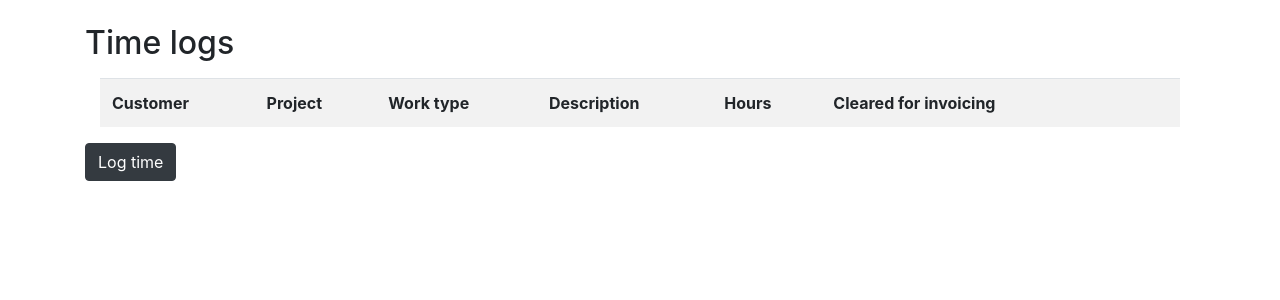
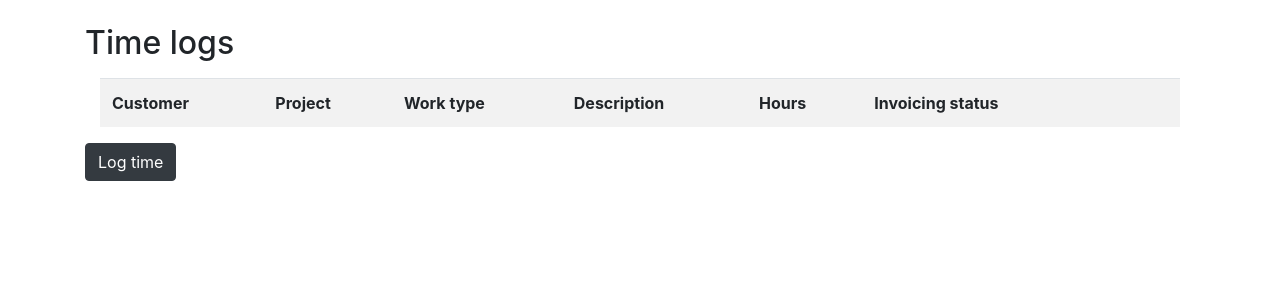
Before and after one commit to emmalait/project-time-mgmt, a Flask app: page /timelogs in a window 1280 px wide. Shown: the part 56-356 px from the top of the page. Run offline with Flask 2, Linux system fonts and the light colour scheme; a user stored in the database is signed in; tables that the repository leaves empty hold one stand-in row (values such as "Sample post"); data that the repository does not hold is empty; some libraries are stand-ins or nearby versions.

Commit message:
Fix to boolean comparison for PostgreSQL

```diff
--- a/application/templates/auth/loginform.html
+++ b/application/templates/auth/loginform.html
@@ -30,4 +30,6 @@
     </div>
 </p>
 
+<p>Not yet registered? Register <a href="{{ url_for('auth_register') }}">here</a>!</p>
+
 {% endblock %}
--- a/application/templates/index.html
+++ b/application/templates/index.html
@@ -4,12 +4,13 @@
 
 
     {% if current_user.is_authenticated %}
-        <p>Hello {{ current_user.name }}!</p>
+        <h4>Hello {{ current_user.name }}!</h4>
 
-        <p>Start logging!</p>
+        <h5>Your most recent time logs</h5>
 
     {% else %}
         <p>
+
             Start by <a href="{{ url_for('auth_login') }}">logging in</a> or <a href="{{ url_for('auth_register') }}">registering.</a>
         </p>
 
--- a/application/templates/timelogs/list.html
+++ b/application/templates/timelogs/list.html
@@ -11,12 +11,9 @@
                     <th>Work type</th>
                     <th>Description</th>
                     <th>Hours</th>
-                    <th>Cleared for invoicing</th>
+                    <th>Invoicing status</th>
                     <th></th>
                     <th></th>
-                    {% if current_user.role == "manager" %}
-                    <th></th>
-                    {% endif %}
                 </tr>
                 {% for timelog in timelogs %}
                 <tr>
@@ -27,10 +24,10 @@
                     <td>{{ timelog.hours}}</td>
                     <td>
                         {% if timelog.cleared == True %}
-                        <span class="badge badge-success">Cleared</span>
+                        <span class="badge badge-success">Invoiced</span>
                         {% endif %}
                         {% if timelog.cleared == False %}
-                        <span class="badge badge-secondary">Not cleared</span>
+                        <span class="badge badge-secondary">Not invoiced</span>
                         {% endif %}
                     </td>
                     <td>
@@ -43,13 +40,6 @@
                             <input type="submit" value="Delete" class="btn btn-dark btn-sm"/>
                         </form>
                     </td>
-                    {% if current_user.role == "manager" %}
-                    <td>
-                        <form method="POST" action="{{ url_for('timelogs_toggle_cleared', timelog_id=timelog.id) }}">
-                            <input type="submit" value="Toggle cleared" class="btn btn-dark btn-sm"/>
-                        </form>
-                    </td>
-                    {% endif %}
                 </tr>
                 {% endfor %}
             </table>
--- a/application/timelogs/models.py
+++ b/application/timelogs/models.py
@@ -54,7 +54,7 @@ class TimeLog(Base):
                         " LEFT JOIN project ON time_log.project_id = project.id"
                         " LEFT JOIN work_type ON time_log.work_type_id"
                         " LEFT JOIN account on time_log.account_id = account.id"
-                        " WHERE project.id = " + str(project_id) + " AND time_log.cleared = 1")
+                        " WHERE project.id = " + str(project_id) + " AND time_log.cleared = " + str(1))
 
         res = db.engine.execute(stmt)
 
@@ -78,7 +78,7 @@ class TimeLog(Base):
                         " LEFT JOIN project ON time_log.project_id = project.id"
                         " LEFT JOIN work_type ON time_log.work_type_id"
                         " LEFT JOIN account on time_log.account_id = account.id"
-                        " WHERE project.id = " + str(project_id) + " AND time_log.cleared = 0")
+                        " WHERE project.id = " + str(project_id) + " AND time_log.cleared = " + str(0))
 
         res = db.engine.execute(stmt)
 
--- a/application/views.py
+++ b/application/views.py
@@ -1,6 +1,8 @@
 from flask import render_template
 from application import app
+from flask_login import login_required
 
 @app.route("/")
+@login_required
 def index():
     return render_template("index.html")
```
